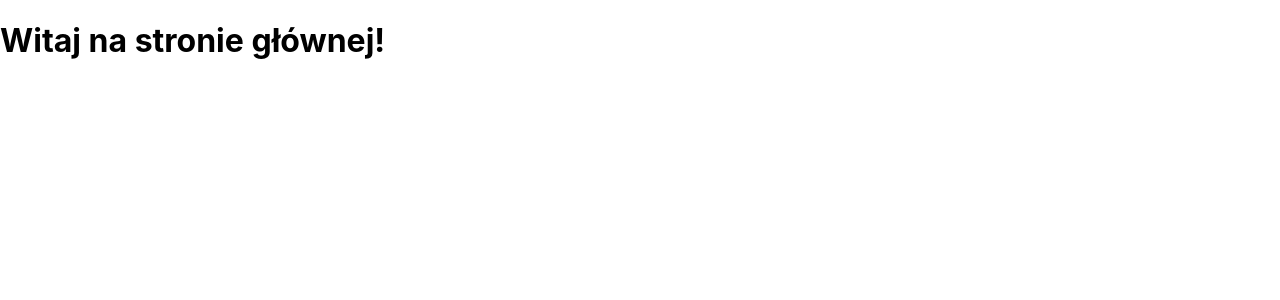
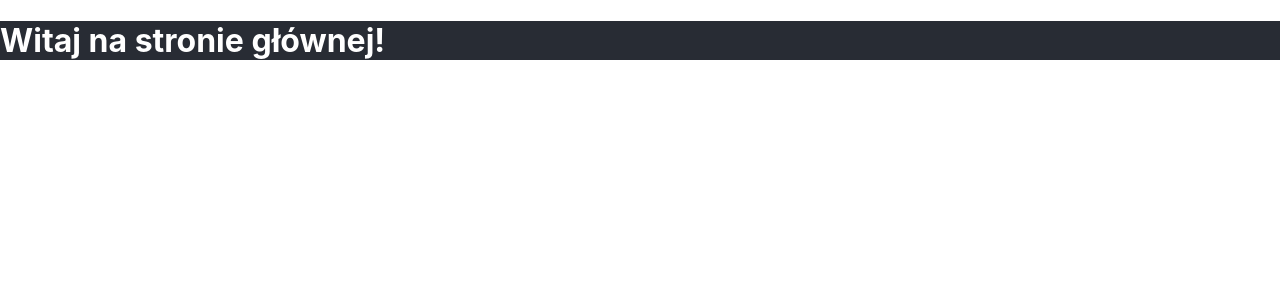
Before and after one commit to NightmareFuryRemi/projekt-zespolowy, a React (Create React App) app: page / in a window 1280 px wide. Shown: the top 300 px of the page. Built offline with nearby package versions, Linux system fonts and the light colour scheme.

Commit message:
first changes

```diff
--- a/package.json
+++ b/package.json
@@ -11,6 +11,7 @@
     "react-router": "^6.23.1",
     "react-router-dom": "^6.23.1",
     "react-scripts": "^5.0.1",
+    "sass": "^1.77.1",
     "web-vitals": "^2.1.4"
   },
   "scripts": {
--- /dev/null
+++ b/src/components/main-page/main-page.css
@@ -0,0 +1,5 @@
+.main-page {
+  background-color: #282c34;
+  height: 100%;
+  color: white;
+}
--- /dev/null
+++ b/src/components/main-page/main-page.min.css
@@ -0,0 +1 @@
+.main-page{background-color:#282c34;height:100%;color:white}
--- /dev/null
+++ b/src/components/main-page/main-page.scss
@@ -0,0 +1,5 @@
+.main-page{
+    background-color: #282c34;
+    height: 100%;
+    color: white;
+}
--- a/src/components/main-page/main-page.tsx
+++ b/src/components/main-page/main-page.tsx
@@ -1,4 +1,6 @@
 import React from "react";
+
+import './main-page.scss';
 
 const MainPage: React.FC<{}> = () => {
   return (
```
Also changed, not shown: 1 other file (tests, documents, lock files or other folders).
